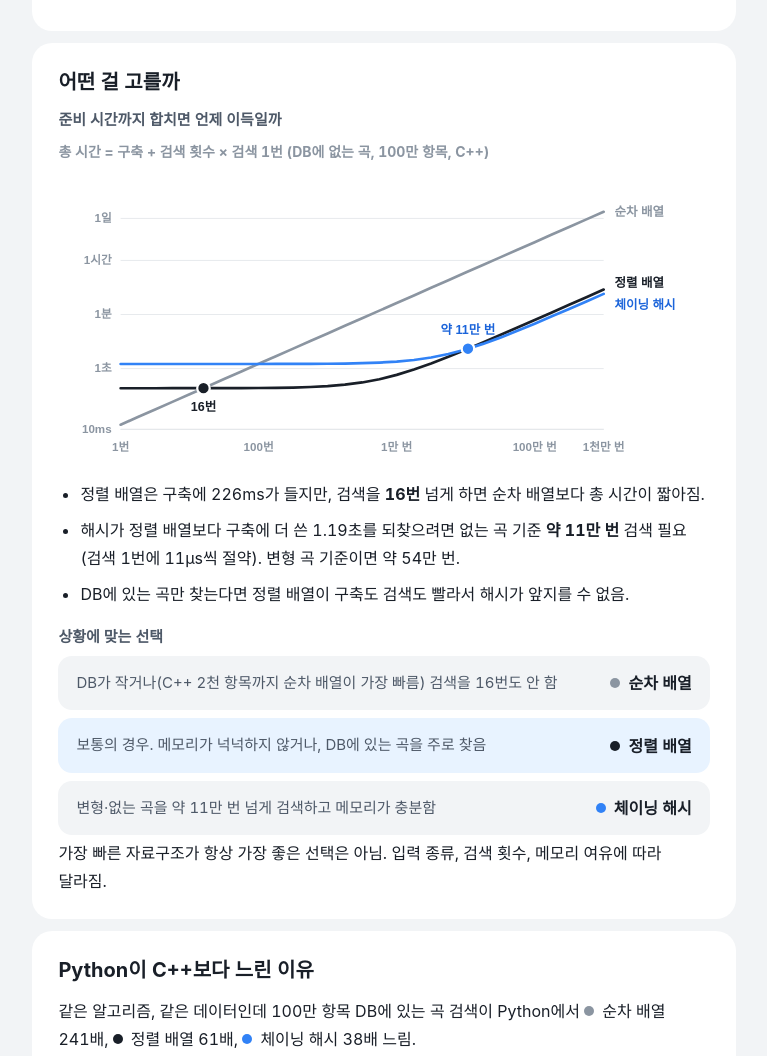
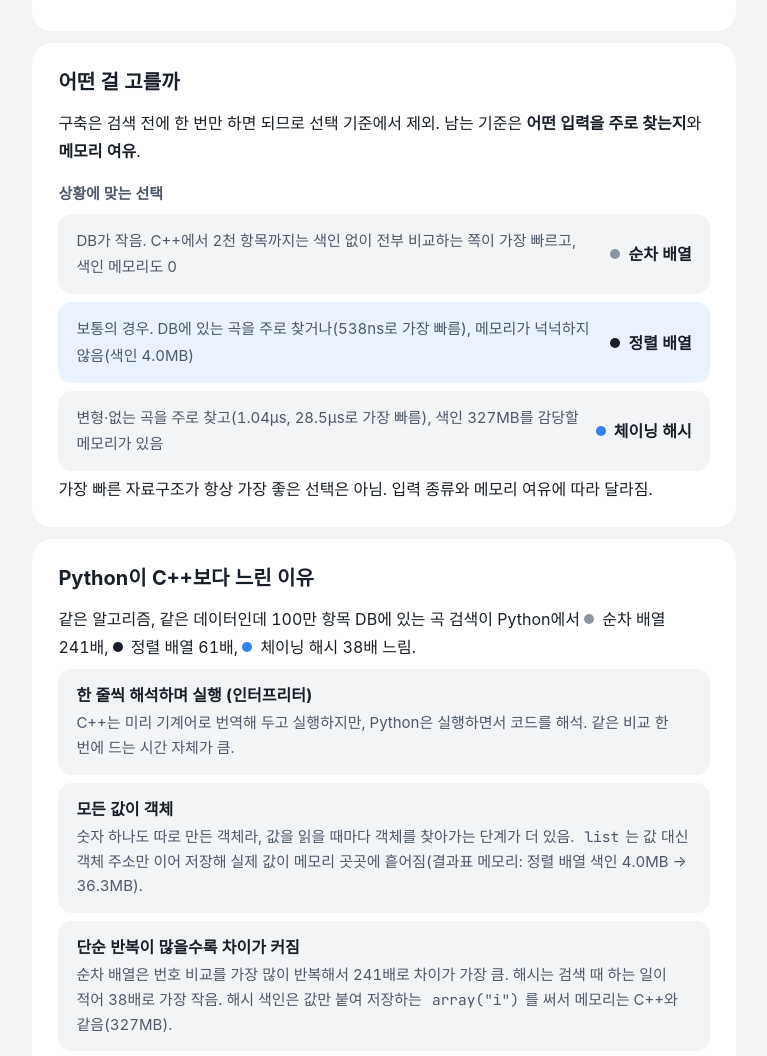
Before and after one commit to tae-uk-k/melody-search, a plain HTML site: page compare.html in a window 1280 px wide. Shown: the part 1493-2549 px from the top of the page, without its empty margins (380-1147 px from the left). Drawn offline with Linux system fonts and the light colour scheme; a web font is replaced by a local one.

Commit message:
비교: 어떤 걸 고를까에서 구축 시간 기준 제외
- 구축은 한 번만 하면 되므로 본전 계산 그래프 삭제
- 선택 기준을 입력 종류와 메모리 여유로 정리

Co-Authored-By: Claude Opus 5.5 <noreply@anthropic.com>
Claude-Session: https://claude.ai/code/session_0131rGDKA2oWDmHMtLP8kDHD

```diff
--- a/compare.html
+++ b/compare.html
@@ -15,16 +15,6 @@
 .dot.lin{background:var(--mute)}.dot.sor{background:var(--ink)}.dot.has{background:var(--blue)}
 .fig{margin:6px 0 14px;overflow-x:auto}
 .fig .cap{margin:0 0 6px;font-size:14px;font-weight:700;color:var(--mute)}
-.chart{display:block;width:100%;min-width:560px;height:auto}
-.chart text{font:600 13px "IBM Plex Sans KR",sans-serif;fill:var(--mute)}
-.chart .grid{stroke:var(--line);stroke-width:1}
-.chart .axis{stroke:var(--line);stroke-width:1.5}
-.chart .ser{fill:none;stroke-width:3;stroke-linejoin:round;stroke-linecap:round}
-.chart .ser.lin{stroke:var(--mute)}.chart .ser.sor{stroke:var(--ink)}.chart .ser.has{stroke:var(--blue)}
-.chart .mk{stroke:var(--card);stroke-width:2.5}
-.chart .mk.sor{fill:var(--ink)}.chart .mk.has{fill:var(--blue)}
-.chart .lbl{font-size:14px;font-weight:700}
-.chart .lbl.lin{fill:var(--mute)}.chart .lbl.sor{fill:var(--ink)}.chart .lbl.has{fill:var(--blue-ink)}
 .tbl{width:100%;border-collapse:collapse;font-size:16px}
 .tbl th,.tbl td{height:50px;padding:0 10px;text-align:center;border-bottom:1px solid var(--line);white-space:nowrap}
 .tbl th{font-size:14px;font-weight:700;color:var(--sub)}
@@ -93,13 +83,11 @@
   <section id="choice">
     <h2>어떤 걸 고를까</h2>
 
-    <h3>준비 시간까지 합치면 언제 이득일까</h3>
-    <div class="fig" id="f-break"></div>
-    <ul id="break-text"></ul>
+    <p>구축은 검색 전에 한 번만 하면 되므로 선택 기준에서 제외. 남는 기준은 <b>어떤 입력을 주로 찾는지</b>와 <b>메모리 여유</b>.</p>
 
     <h3>상황에 맞는 선택</h3>
     <div class="pick" id="f-pick"></div>
-    <p>가장 빠른 자료구조가 항상 가장 좋은 선택은 아님. 입력 종류, 검색 횟수, 메모리 여유에 따라 달라짐.</p>
+    <p>가장 빠른 자료구조가 항상 가장 좋은 선택은 아님. 입력 종류와 메모리 여유에 따라 달라짐.</p>
   </section>
 
   <section id="lang">
@@ -167,60 +155,10 @@ $('f-full').innerHTML = `<p class="cap">전체 3,048만 항목일 때 색인 메
   [nm('hash'), MEM.cpp.hash * scale, 'has']
 ]);
 
-// ---------- 본전 계산 (DB에 없는 곡, 100만 항목, C++) ----------
-// 총 시간(ms) = 구축 + 검색 횟수 × 검색 1번
-const COST = {
-  linear: { b: 0, s: last(C.search.out.linear) / 1000 },
-  sorted: { b: bS, s: last(C.search.out.sorted) / 1000 },
-  hash:   { b: bH, s: last(C.search.out.hash) / 1000 }
-};
-const cross = (a, b, t = 'out') => {   // a보다 b가 빨라지는 검색 횟수 (b는 구축이 더 큰 쪽)
-  const s = k => last(C.search[t][k]) / 1000, bb = { linear: 0, sorted: bS, hash: bH };
-  return (bb[b] - bb[a]) / (s(a) - s(b));
-};
-const qSL = cross('linear', 'sorted'), qHL = cross('linear', 'hash'), qHS = cross('sorted', 'hash'), qHSvar = cross('sorted', 'hash', 'var');
-
-function chart(o) {
-  const w = 728, h = 330, L = 70, R = 118, T = 18, B = 40, lx = Math.log10;
-  const x0 = lx(o.xs[0]), x1 = lx(last(o.xs));
-  const X = v => L + (lx(v) - x0) / (x1 - x0) * (w - L - R);
-  const Y = v => T + (1 - (lx(v) - lx(o.ymin)) / (lx(o.ymax) - lx(o.ymin))) * (h - T - B);
-  let s = `<svg class="chart" viewBox="0 0 ${w} ${h}">`;
-  for (const [v, t] of o.yticks) s += `<line class="grid" x1="${L}" x2="${w - R}" y1="${Y(v)}" y2="${Y(v)}"/><text x="${L - 10}" y="${Y(v) + 4}" text-anchor="end">${t}</text>`;
-  for (const [v, t] of o.xticks) s += `<text x="${X(v)}" y="${h - B + 24}" text-anchor="middle">${t}</text>`;
-  s += `<line class="axis" x1="${L}" x2="${w - R}" y1="${h - B}" y2="${h - B}"/>`;
-  for (const se of o.series) {
-    const pts = o.xs.map(q => [X(q), Y(se.f(q))]);
-    s += `<path class="ser ${se.tone}" d="M${pts.map(p => p.map(n => n.toFixed(1)).join(' ')).join(' L')}"/>`;
-    const [px, py] = last(pts);
-    s += `<text class="lbl ${se.tone}" x="${px + 12}" y="${py + 5 + (se.ly || 0)}">${se.label}</text>`;
-  }
-  for (const m of o.marks) {
-    const px = X(m.x), py = Y(m.y);
-    s += `<circle class="mk ${m.tone}" cx="${px}" cy="${py}" r="7"/><text class="lbl ${m.tone}" x="${px + (m.dx || 0)}" y="${py + (m.dy || -16)}" text-anchor="${m.anchor || 'middle'}">${m.text}</text>`;
-  }
-  return s + '</svg>';
-}
-const Q = []; for (let e = 0; e <= 7; e += 0.25) Q.push(10 ** e);
-const tot = k => q => COST[k].b + q * COST[k].s;
-$('f-break').innerHTML = `<p class="cap">총 시간 = 구축 + 검색 횟수 × 검색 1번 (DB에 없는 곡, 100만 항목, C++)</p>` + chart({
-  xs: Q, xticks: [[1, '1번'], [100, '100번'], [1e4, '1만 번'], [1e6, '100만 번'], [1e7, '1천만 번']],
-  ymin: 10, ymax: 1e9, yticks: [[10, '10ms'], [1e3, '1초'], [6e4, '1분'], [3.6e6, '1시간'], [8.64e7, '1일']],
-  series: M.map(k => ({ f: tot(k), tone: TONE[k], label: NAME[k], ly: k === 'sorted' ? -8 : k === 'hash' ? 12 : 0 })),
-  marks: [
-    { x: qSL, y: tot('sorted')(qSL), tone: 'sor', text: Math.ceil(qSL) + '번', dy: 26 },
-    { x: qHS, y: tot('hash')(qHS), tone: 'has', text: tenK(qHS) + ' 번', dy: -16 }
-  ]
-});
-$('break-text').innerHTML = `
-  <li>정렬 배열은 구축에 ${tfmt(bS * 1e3)}가 들지만, 검색을 <b>${Math.ceil(qSL)}번</b> 넘게 하면 순차 배열보다 총 시간이 짧아짐.</li>
-  <li>해시가 정렬 배열보다 구축에 더 쓴 ${tfmt((bH - bS) * 1e3)}를 되찾으려면 없는 곡 기준 <b>${tenK(qHS)} 번</b> 검색 필요 (검색 1번에 ${tfmt(last(C.search.out.sorted) - last(C.search.out.hash))}씩 절약). 변형 곡 기준이면 ${tenK(qHSvar)} 번.</li>
-  <li>DB에 있는 곡만 찾는다면 정렬 배열이 구축도 검색도 빨라서 해시가 앞지를 수 없음.</li>`;
-
 $('f-pick').innerHTML = `
-  <div><p>DB가 작거나(C++ 2천 항목까지 순차 배열이 가장 빠름) 검색을 ${Math.ceil(qSL)}번도 안 함</p><b>${nm('linear')}</b></div>
-  <div class="on"><p>보통의 경우. 메모리가 넉넉하지 않거나, DB에 있는 곡을 주로 찾음</p><b>${nm('sorted')}</b></div>
-  <div><p>변형·없는 곡을 ${tenK(qHS)} 번 넘게 검색하고 메모리가 충분함</p><b>${nm('hash')}</b></div>`;
+  <div><p>DB가 작음. C++에서 2천 항목까지는 색인 없이 전부 비교하는 쪽이 가장 빠르고, 색인 메모리도 0</p><b>${nm('linear')}</b></div>
+  <div class="on"><p>보통의 경우. DB에 있는 곡을 주로 찾거나(${tfmt(last(C.search.in.sorted))}로 가장 빠름), 메모리가 넉넉하지 않음(색인 ${mbfmt(MEM.cpp.sorted)})</p><b>${nm('sorted')}</b></div>
+  <div><p>변형·없는 곡을 주로 찾고(${tfmt(last(C.search.var.hash))}, ${tfmt(last(C.search.out.hash))}로 가장 빠름), 색인 ${mbfmt(MEM.cpp.hash)}를 감당할 메모리가 있음</p><b>${nm('hash')}</b></div>`;
 
 // ---------- Python이 느린 이유 ----------
 const r = (t, m) => last(P.search[t][m]) / last(C.search[t][m]);
```
